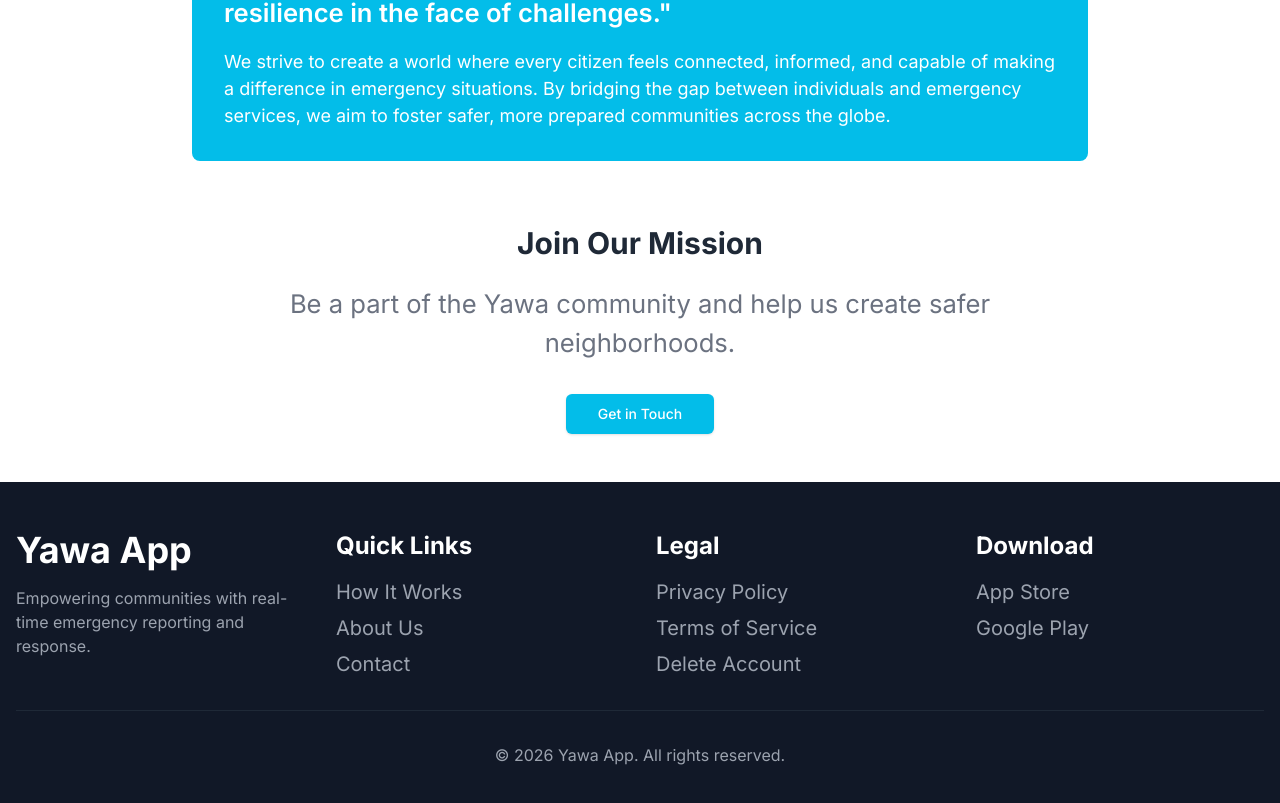
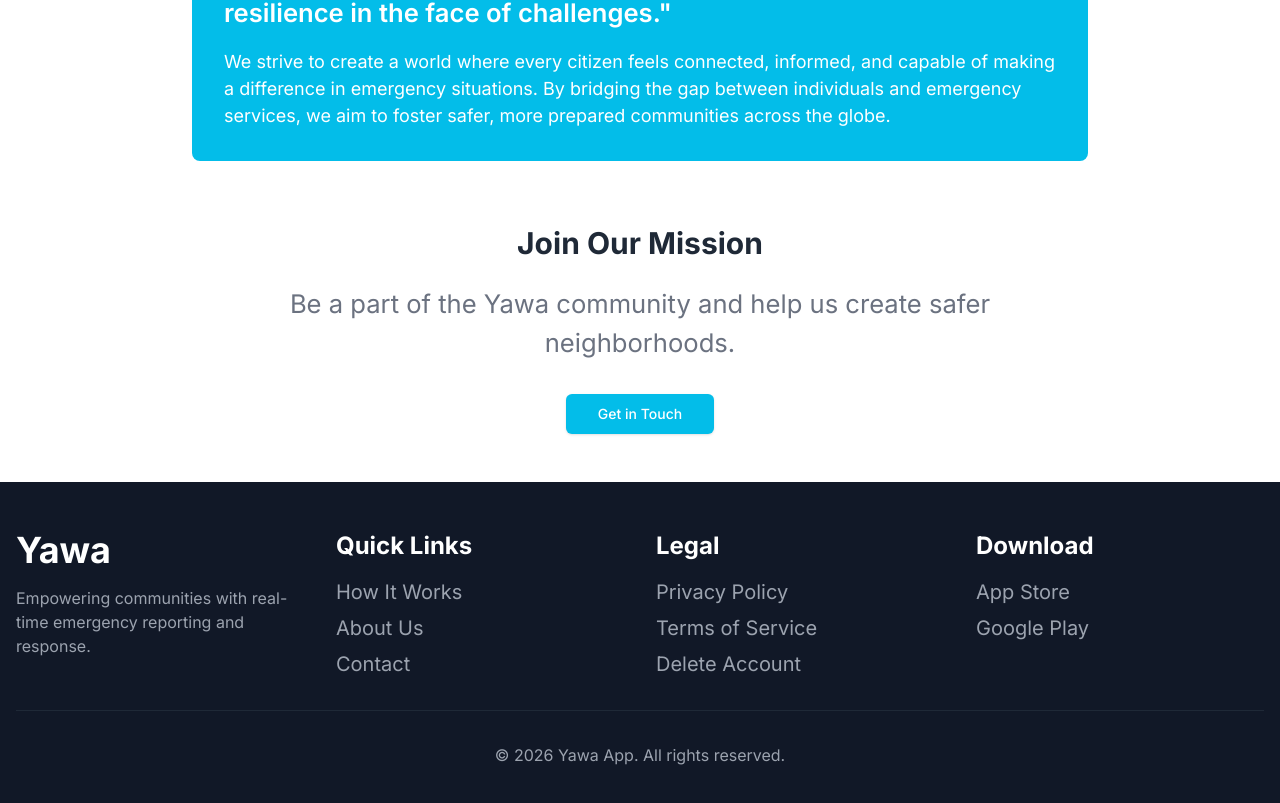
Before and after one commit to Yawa-App/website, a Next.js app: page /about in a window 1280 px wide. Shown: the part 4176-4979 px from the top of the page. Built offline with nearby package versions, Linux system fonts and the light colour scheme.

Commit message:
Shorten footer title from 'Yawa App' to 'Yawa'

```diff
--- a/components/footer.tsx
+++ b/components/footer.tsx
@@ -6,7 +6,7 @@
       <div className="container mx-auto px-4">
         <div className="grid md:grid-cols-4 gap-8">
           <div>
-            <h3 className="text-2xl lg:text-4xl font-bold mb-4">Yawa App</h3>
+            <h3 className="text-2xl lg:text-4xl font-bold mb-4">Yawa</h3>
             <p className="text-gray-400">
               Empowering communities with real-time emergency reporting and response.
             </p>
```
